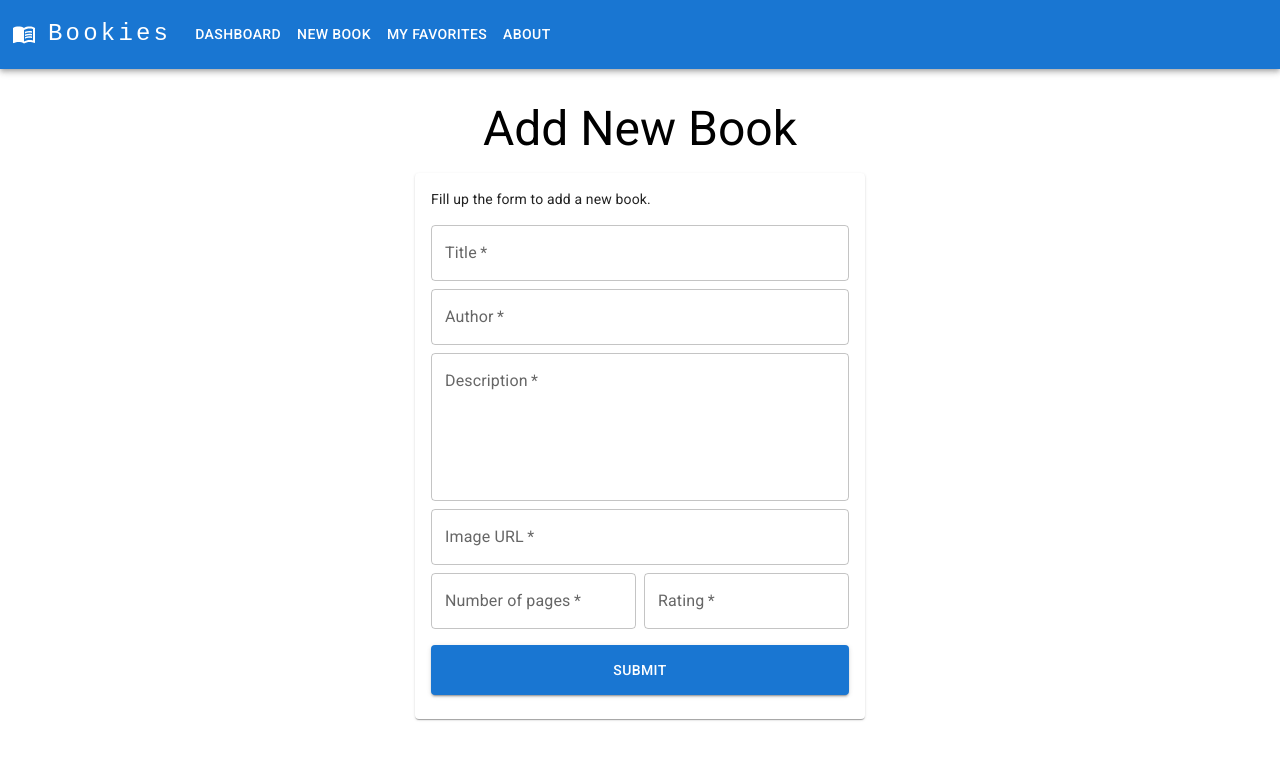
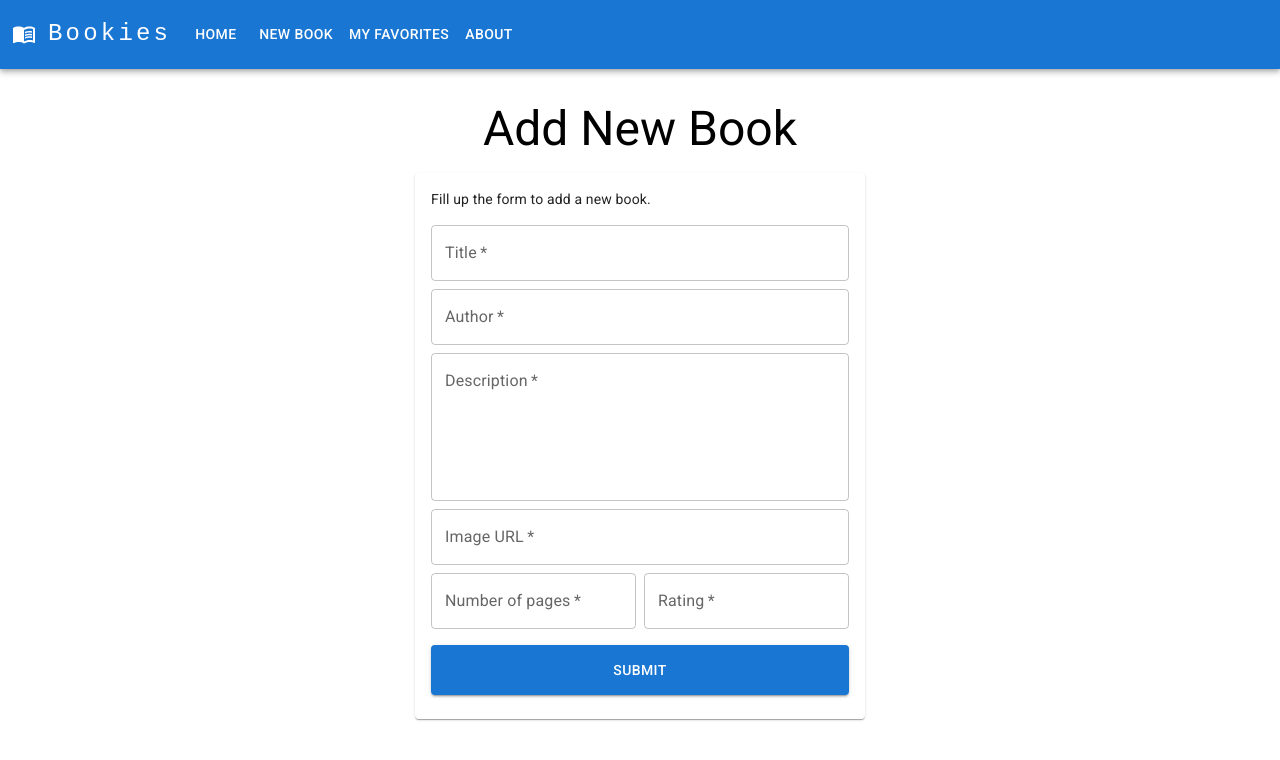
Before and after one commit to doraemonpup/mern-bookies, a React (Vite) app in the folder client/: page /new-book in a window 1280 px wide. Shown: the top 760 px of the page. Built offline with nearby package versions, Linux system fonts and the light colour scheme.

Commit message:
change name from Dashboard to Home & change baseBoxStyle

```diff
--- a/client/src/App.jsx
+++ b/client/src/App.jsx
@@ -1,6 +1,6 @@
 import { BrowserRouter, Routes, Route } from 'react-router-dom';
 import MainAppBar from './components/MainAppBar';
-import Dashboard from './pages/Dashboard';
+import Home from './pages/Home';
 import NewBook from './pages/NewBook';
 import Favorites from './pages/Favorites';
 import About from './pages/About';
@@ -11,7 +11,7 @@ const App = () => {
       <MainAppBar />
       <BrowserRouter>
         <Routes>
-          <Route path='/' element={<Dashboard />} exact />
+          <Route path='/' element={<Home />} exact />
           <Route path='/new-book' element={<NewBook />} />
           <Route path='/favorites' element={<Favorites />} />
           <Route path='/about' element={<About />} />
--- a/client/src/components/books/NewBookForm.jsx
+++ b/client/src/components/books/NewBookForm.jsx
@@ -2,11 +2,9 @@ import { useRef } from 'react';
 import Card from '@mui/material/Card';
 import CardContent from '@mui/material/CardContent';
 import Grid from '@mui/material/Grid';
-import Box from '@mui/material/Box';
 import Typography from '@mui/material/Typography';
 import TextField from '@mui/material/TextField';
 import Button from '@mui/material/Button';
-import { baseBoxStyle } from '../../constants';
 
 const NewBookForm = props => {
   const titleInputRef = useRef();
@@ -39,10 +37,6 @@ const NewBookForm = props => {
   };
 
   return (
-    <Box sx={baseBoxStyle}>
-      <Typography gutterBottom variant='h3' align='center'>
-        Add New Book
-      </Typography>
     <Card sx={{ maxWidth: 450, mx: 'auto', my: 0 }}>
       <CardContent>
         <Typography gutterBottom variant='body2' component='p' sx={{ mb: 2 }}>
@@ -127,7 +121,6 @@ const NewBookForm = props => {
         </form>
       </CardContent>
     </Card>
-    </Box>
   );
 };
 
--- a/client/src/constants.js
+++ b/client/src/constants.js
@@ -1,5 +1,5 @@
 export const pages = [
-  { title: 'Dashboard', link: '/' },
+  { title: 'Home', link: '/' },
   { title: 'New Book', link: '/new-book' },
   { title: 'My Favorites', link: '/favorites' },
   { title: 'About', link: '/about' },
--- a/client/src/pages/Dashboard.jsx
+++ b/client/src/pages/Home.jsx
@@ -5,7 +5,7 @@ import { fetchData, deleteData } from '../helper';
 import { baseBoxStyle } from '../constants';
 import BookList from '../components/books/BookList';
 
-const Dashboard = () => {
+const Home = () => {
   const [books, setBooks] = useState([]);
   const [isLoading, setIsLoading] = useState(true);
 
@@ -53,4 +53,4 @@ const Dashboard = () => {
   );
 };
 
-export default Dashboard;
+export default Home;
--- a/client/src/pages/NewBook.jsx
+++ b/client/src/pages/NewBook.jsx
@@ -1,5 +1,8 @@
+import Box from '@mui/material/Box';
+import Typography from '@mui/material/Typography';
 import NewBookForm from '../components/books/NewBookForm';
 import { addData } from '../helper';
+import { baseBoxStyle } from '../constants';
 
 const NewBook = () => {
   const handleAddBook = async bookData => {
@@ -13,7 +16,14 @@ const NewBook = () => {
     console.log('Successfully added a new book!');
   };
 
-  return <NewBookForm onAddBook={handleAddBook}></NewBookForm>;
+  return (
+    <Box sx={baseBoxStyle}>
+      <Typography gutterBottom variant='h3' align='center'>
+        Add New Book
+      </Typography>
+      <NewBookForm onAddBook={handleAddBook}></NewBookForm>
+    </Box>
+  );
 };
 
 export default NewBook;
```
Lines whose indentation alone changed are shown as unchanged.
